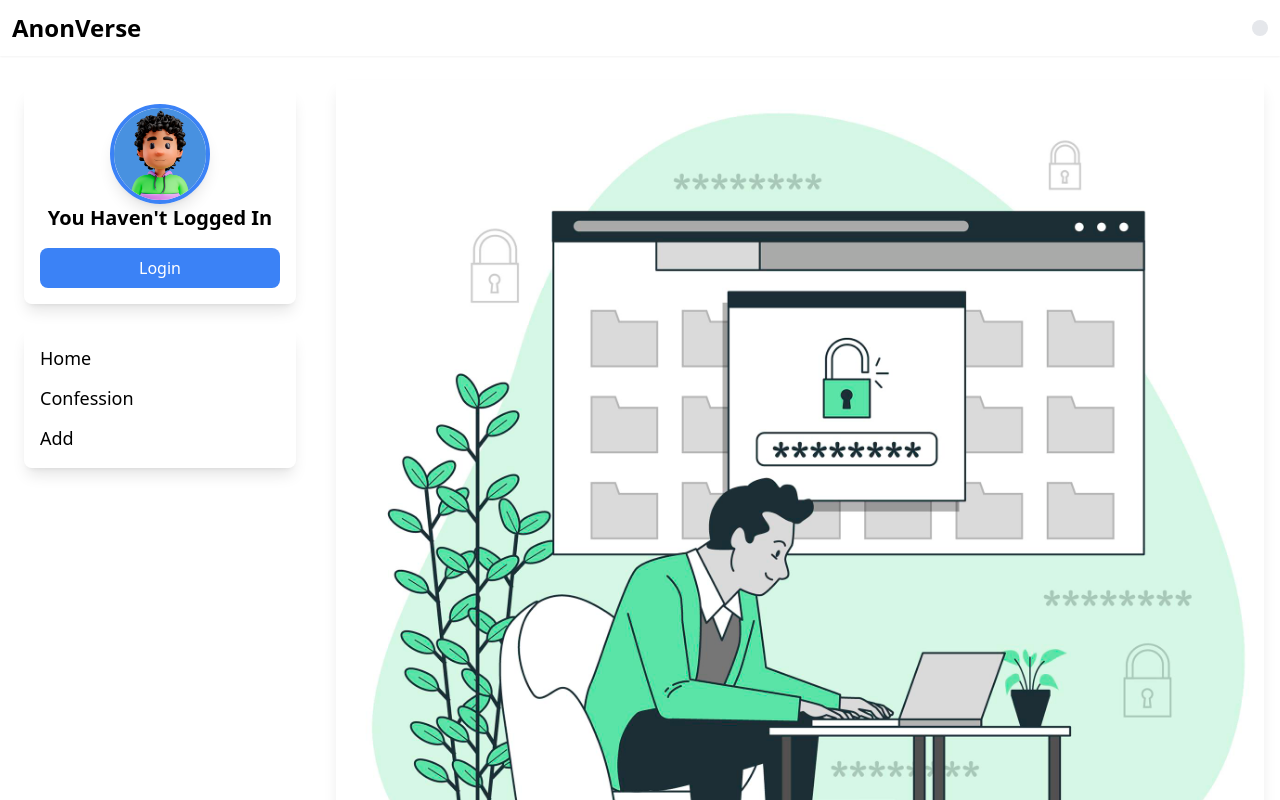
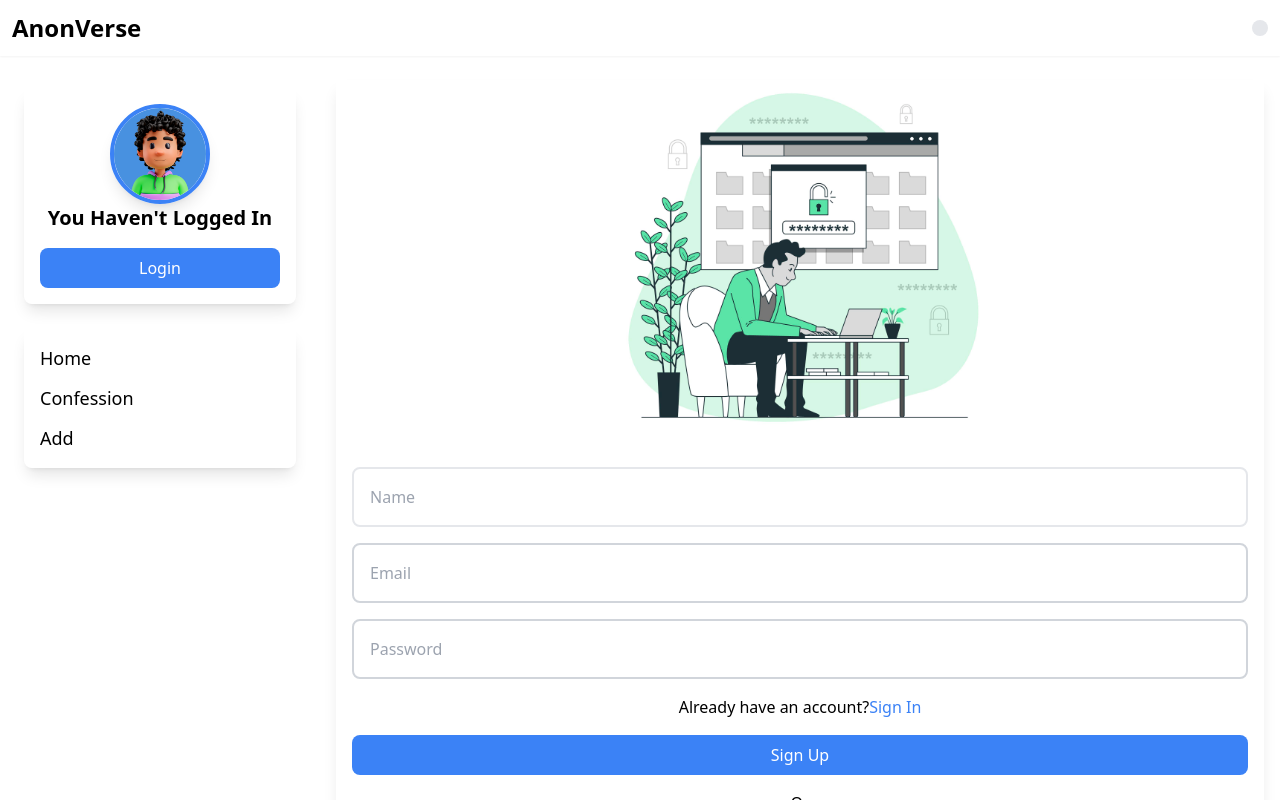
Before and after one commit to HackathonHive/frontend, a React (Create React App) app: page /signup in a window 1280 px wide. Built offline with nearby package versions, Linux system fonts and the light colour scheme.

Commit message:
login and signup image adjusted

```diff
--- a/src/App.js
+++ b/src/App.js
@@ -8,15 +8,14 @@ import {
 
 import HomePage from './pages/HomePage';
 import ProfilePage from './pages/ProfilePage';
-
+// <<<<<<< HEAD
 import SignUp from './pages/SignUp';
-
+// =======
 import LoginPage from './pages/LoginPage';
 
 import NavCard from './components/NavCard';
 
 import Header from './components/Header';
-
 function App() {
   return (
     <>
@@ -25,9 +24,8 @@ function App() {
       <Routes>
         <Route path="/"  element={<HomePage />} />
         <Route path="/login" element={<LoginPage/>}/>
+        <Route path="/signup" element={<SignUp/>}/>
         <Route path="/profile" element={<ProfilePage/>}/>
-        <Route path="/signup" element={<SignUp/>}/>
-
 
         <Route path="/navcard" element={<NavCard />}/>
 
--- a/src/pages/LoginPage.js
+++ b/src/pages/LoginPage.js
@@ -54,8 +54,8 @@ export default function LoginPage() {
             }}>
 
             <div className="flex justify-center">
-              <img src='./images/LoginImage.jpg' alt='confession' className='rounded-lg '
-                width='auto' height='auto'
+              <img src='./images/LoginImage.jpg' alt='confession' className='rounded-lg mx-auto'
+                width='50%' height='40%'
               />
             </div>
             <div className="flex flex-col gap-4 p-4">
--- a/src/pages/SignUp.js
+++ b/src/pages/SignUp.js
@@ -53,8 +53,8 @@ export default function Signup() {
             }}>
 
             <div className="flex justify-center">
-              <img src='./images/signupImage.jpg' alt='confession' className='rounded-lg '
-                width='auto' height='auto'
+              <img src='./images/signupImage.jpg' alt='confession' className='rounded-lg mx-auto'
+                width='40%' height='40%'
               />
             </div>
             <div className="flex flex-col gap-4 p-4">
```
